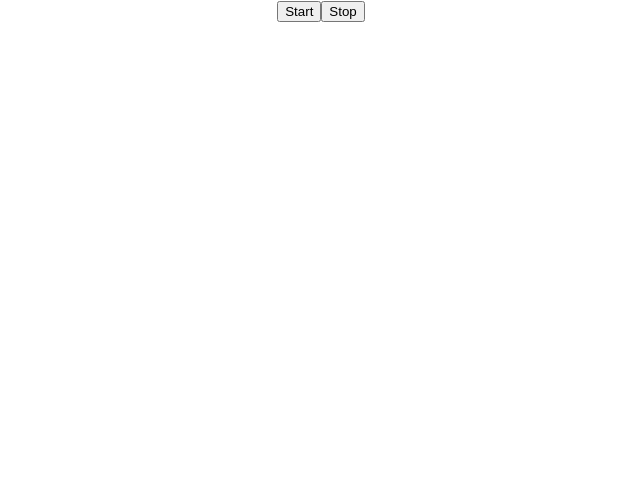
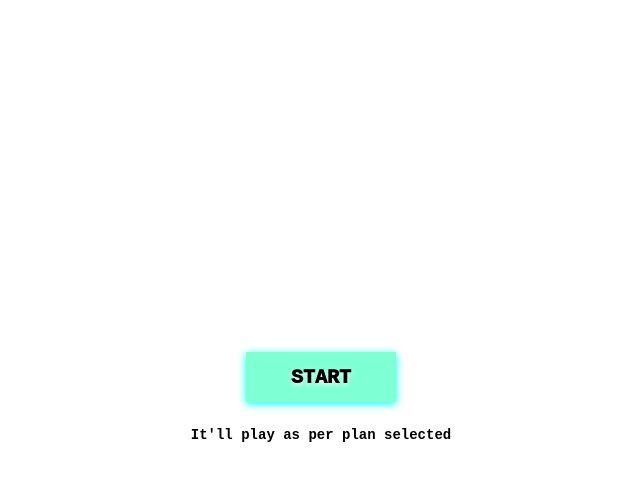
Before and after one commit to avneeshroks/dymetronome, a React (Create React App) app: page / in a window 1280 px wide. Shown: the top 480 px of the page, without its empty margins (319-959 px from the left). Built offline with nearby package versions, Linux system fonts and the light colour scheme.

Commit message:
updated the styles and hide/show logic

```diff
--- a/src/App.css
+++ b/src/App.css
@@ -1,3 +1,11 @@
 .App {
-  text-align: center;
+  padding: 30px;
+  display: flex;
+  width: auto;
+  height: calc(100vh - 60px);
+  min-height: 100%;
+  align-items: center;
+  justify-content: center;
+  flex-direction: column;
+  font-family: monospace;
 }
--- /dev/null
+++ b/src/metronome/metronome.css
@@ -0,0 +1,65 @@
+.mWrapper {
+    display: flex;
+    height: auto;
+    width: auto;
+    flex-direction: column;
+    justify-content: center;
+}
+
+.btnWrapper {
+    display: flex;
+    flex-direction: column;
+    justify-content: center;
+    padding: 10px;
+}
+
+.startBtn {
+    background-color: aquamarine;
+    width: 150px;
+    height: auto;
+    min-height: 50px;
+    text-transform: uppercase;
+    text-shadow: #fff 0px 2px 5px;
+    font-family: monospace;
+    font-size: 20px;
+    font-weight: 1000;
+    text-align: center;
+    -webkit-appearance: none;
+    border : none;
+    box-shadow: aqua 0px 2px 8px;
+    display: block;
+    padding: 10px;
+    margin: 0 auto;
+    cursor: pointer;
+}
+
+
+.endBtn {
+    background-color: orangered;
+    width: 150px;
+    height: auto;
+    min-height: 50px;
+    font-size: 20px;
+    text-transform: uppercase;
+    text-shadow: #fff 0px 2px 5px;
+    font-family: monospace;
+    font-weight: 1000;
+    text-align: center;
+    -webkit-appearance: none;
+    border : none;
+    box-shadow: palevioletred 0px 2px 8px;
+    display: block;
+    padding: 10px;
+    margin: 0 auto;
+    cursor: pointer;
+}
+
+.startBtn:focus, .endBtn:focus {
+    outline: none;
+}
+
+.playingMsg {
+    margin: 15px 0px;
+    font-size: 14px;
+    font-weight: bold;
+}
--- a/src/metronome/metronome.jsx
+++ b/src/metronome/metronome.jsx
@@ -1,5 +1,6 @@
-import React from "react";
-import { ScheduledMetronome } from "../utils/scheduledMetronome";
+import React from 'react';
+import { ScheduledMetronome } from '../utils/scheduledMetronome';
+import './metronome.css';
 
 export class Metronome extends React.Component {
 
@@ -46,28 +47,40 @@ export class Metronome extends React.Component {
     }
 
     render() {
-
-        const currentTempo = this.metronome && !!this.metronome.playing && this.currentTempo ? this.currentTempo : null;
+        const playing = this.metronome && !!this.metronome.playing;
+        const currentTempo = playing && this.currentTempo ? this.currentTempo : null;
 
         return (
-            <div>
-                <div>
-                    <button
+            <div className="mWrapper">
+                <div className="btnWrapper">
+                    {
+                        !playing
+                        ? <button
+                            className="startBtn"
                             onClick={this.handleMetronomeStartClick}
                         >
+                            <span className="btnText">
                                 Start
+                            </span>
                         </button>
-                    <button
+                        :<button
+                            className="endBtn"
                             onClick={this.handleMetronomeStopClick}
                         >
+                            <span className="btnText">
                                 Stop
+                            </span>
                         </button>
+                    }
                 </div>
-                <div>
+                <div className="playingMsg">
                     {
                         currentTempo
-                        && <div>
+                        ? <div>
                             {`Currently playing @ : ${this.currentTempo} Bpm...`}
+                        </div>
+                        : <div>
+                            {`It'll play as per plan selected`}
                         </div>
                     }
                 </div>
```
Lines whose indentation alone changed are shown as unchanged.
